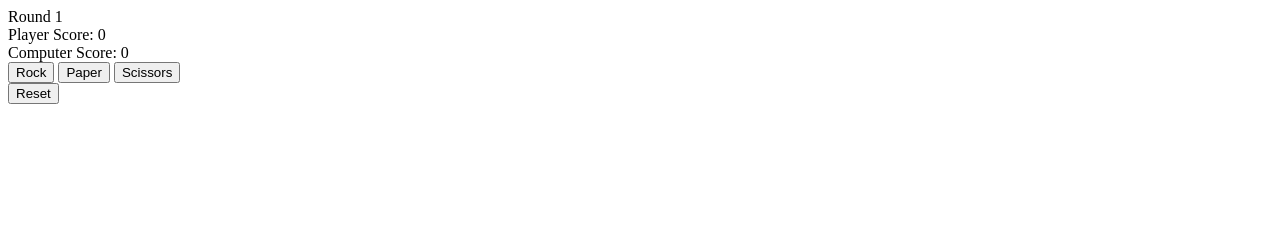
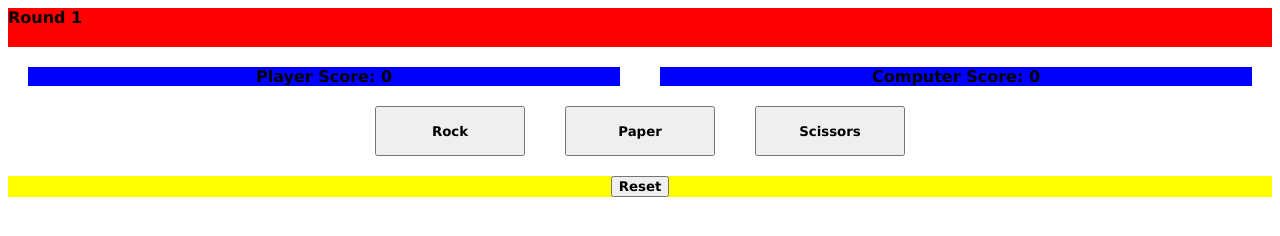
Before and after one commit to nicolasmatthewlee/rock_paper_scissors, a plain HTML site: page index.html in a window 1280 px wide. Drawn offline with Linux system fonts and the light colour scheme.

Commit message:
added layout and coloring styling

```diff
--- a/index.html
+++ b/index.html
@@ -5,22 +5,29 @@
     <meta http-equiv="X-UA-Compatible" content="IE=edge">
     <meta name="viewport" content="width=device-width, initial-scale=1.0">
     <title>Document</title>
+
+    <link rel="stylesheet" href="style.css">
 </head>
 <body>
 
     <div id="round">Round 1</div>
+
+    <div id="scores">
         <div id="player_score">Player Score: 0</div>
         <div id="computer_score">Computer Score: 0</div>
+    </div>
 
+    <div id="buttons">
         <button id="rock">Rock</button>
         <button id="paper">Paper</button>
         <button id="scissors">Scissors</button>
+    </div>
 
     <div id="resultlabel"></div>
 
+    <div id="reset_container">
         <button id="reset">Reset</button>
-
-
+    </div>
 
     <script src="scripting.js"></script>
 </body>
--- /dev/null
+++ b/style.css
@@ -0,0 +1,49 @@
+* {
+    font-family: Verdana, Geneva, Tahoma, sans-serif;
+    font-weight: bold;
+}
+
+#round {
+    background-color: red;
+    padding-bottom: 20px;
+}
+
+#scores {
+    display: flex;
+    justify-content: center;
+}
+
+#player_score, #computer_score {
+    flex: 1;
+    background-color: blue;
+    margin-left: 20px;
+    margin-right: 20px;
+    margin-top: 20px;
+    margin-bottom: 20px;
+    text-align: center;
+}
+
+
+#buttons {
+    display: flex;
+    justify-content: center;
+}
+
+#rock, #paper, #scissors {
+    flex: 1;
+    max-width: 150px;
+    height: 50px;
+    margin-left: 20px;
+    margin-right: 20px;
+}
+
+#reset_container {
+    display: flex;
+    justify-content: center;
+    background-color: yellow;
+    margin-top: 20px;
+}
+
+#reset {
+    flex: 0;
+}
```
Lines whose indentation alone changed are shown as unchanged.
